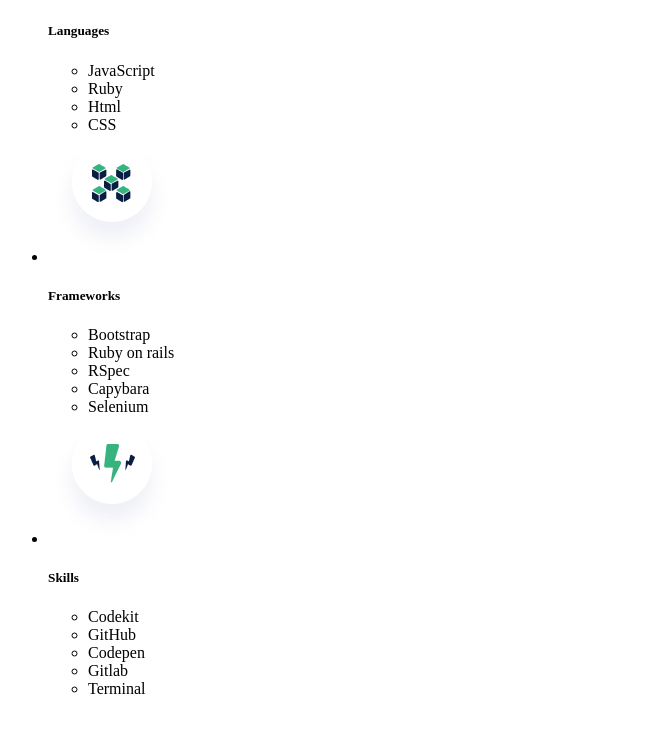
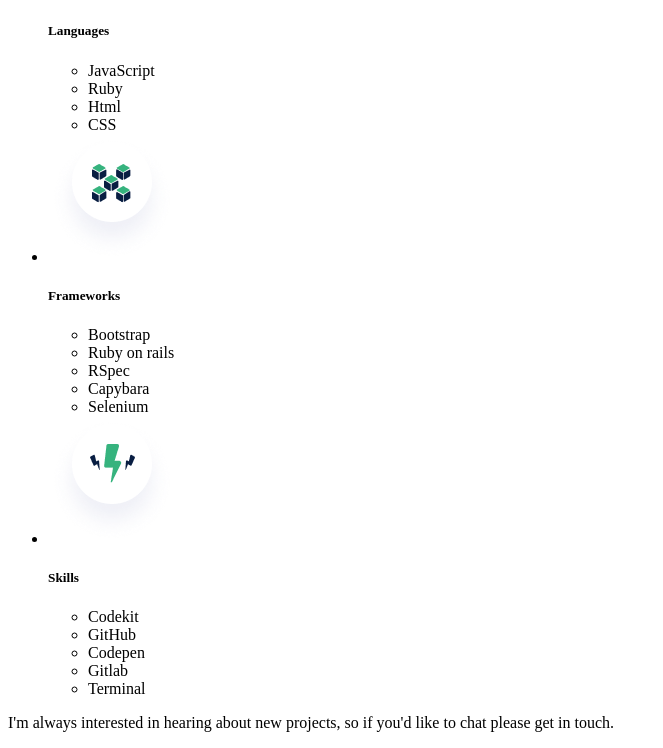
Before and after one commit to abdulhamiid/portfolio, a website: page index.html in a window 1280 px wide. Shown: the part 1823-2571 px from the top of the page, without its empty margins (0-663 px from the left). Before the commit the page ends 2537 px from the top, so only its background shows below. Drawn offline with Linux system fonts and the light colour scheme.

Commit message:
add contact me

```diff
--- a/index.html
+++ b/index.html
@@ -172,6 +172,10 @@
         </li>
       </ul>
     </section>
+    <section>
+      <p>I'm always interested in hearing about new projects, so if you'd like to chat please get in touch.
+      </p>
+    </section>
   </main>
 </body>
 </html>
```
